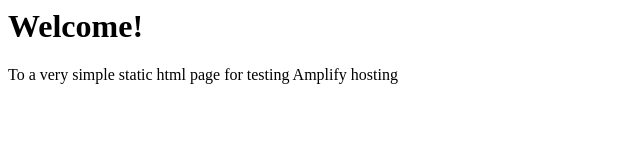
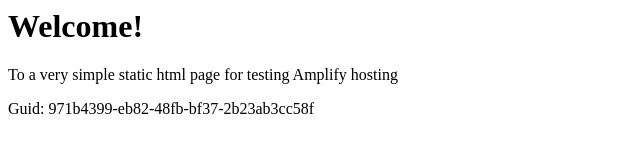
Before and after one commit to aws-aemilia-nrt/Github-PR-Commit-Integration-Test-DoNotTouch-GithubWebhookPreviewCanaryTest-v1-prod-ap-northeast-1, a website: page src/index.html in a window 1280 px wide. Shown: the whole page, without its empty margins (0-640 px from the left). Drawn offline with Linux system fonts and the light colour scheme.

Commit message:
commit from integ tests

```diff
--- a/src/index.html
+++ b/src/index.html
@@ -1,3 +1,5 @@
+
+
 <html lang="en">
 
 <head>
@@ -10,6 +12,6 @@
 <body>
     <h1>Welcome!</h1>
     <p>To a very simple static html page for testing Amplify hosting</p>
-</body>
+    <p>Guid: 971b4399-eb82-48fb-bf37-2b23ab3cc58f</p></body>
 
 </html>
```
